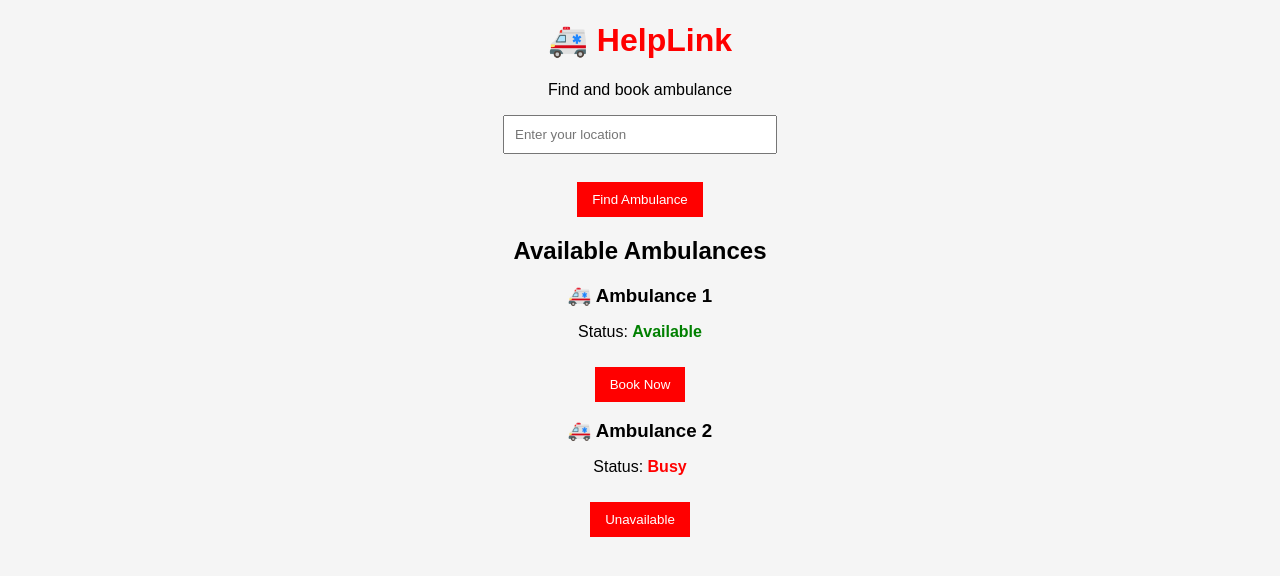
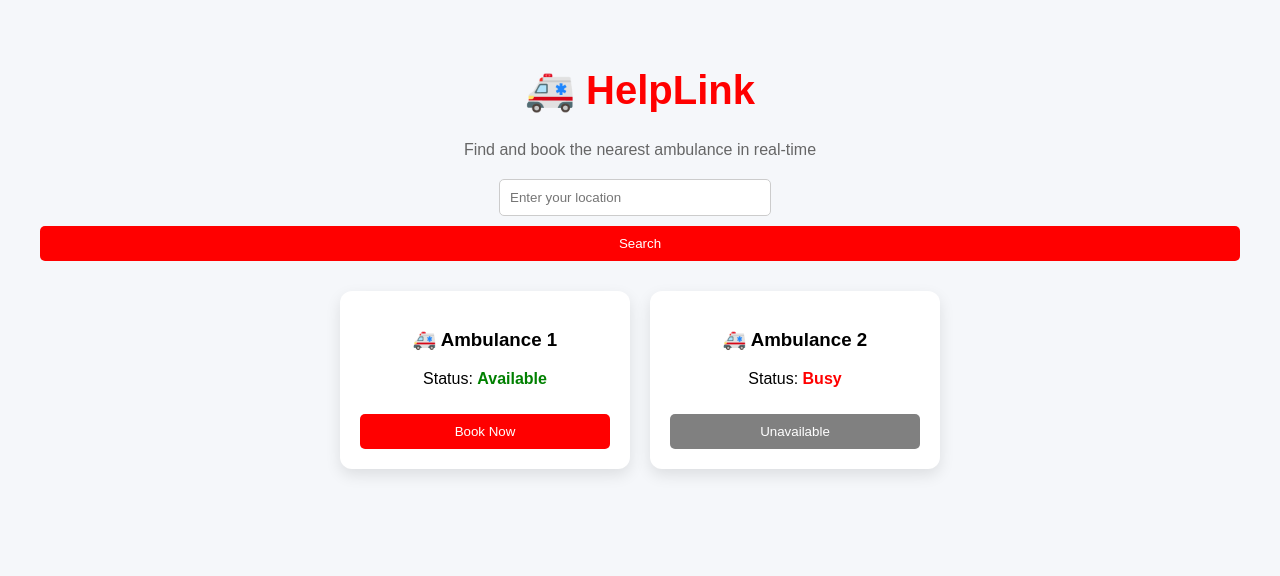
Before and after one commit to HimaniLohani/ambulance-trekker, a React (Create React App) app in the folder frontend/: page / in a window 1280 px wide. Shown: the top 576 px of the page. Built offline with nearby package versions, Linux system fonts and the light colour scheme.

Commit message:
added frontend properly

```diff
--- a/frontend/src/App.css
+++ b/frontend/src/App.css
@@ -1,34 +1,62 @@
 body {
+  margin: 0;
   font-family: Arial;
-  text-align: center;
-  background-color: #f5f5f5;
+  background: #f5f7fa;
 }
 
-div {
-  margin: 10px;
+.container {
+  text-align: center;
+  padding: 40px;
+}
+
+h1 {
+  color: red;
+  font-size: 40px;
+}
+
+.subtitle {
+  color: #666;
+  margin-bottom: 20px;
 }
 
 input {
   padding: 10px;
   width: 250px;
+  border-radius: 5px;
+  border: 1px solid #ccc;
+  margin-right: 10px;
 }
 
-button {
+.search-btn {
   padding: 10px 15px;
-  margin-top: 10px;
+  background: red;
+  color: white;
   border: none;
-  background-color: red;
-  color: white;
+  border-radius: 5px;
   cursor: pointer;
 }
 
-h1 {
-  color: red;
+.card-container {
+  display: flex;
+  justify-content: center;
+  gap: 20px;
+  flex-wrap: wrap;
+  margin-top: 30px;
 }
 
-h3 {
-  margin-bottom: 5px;
+.card {
+  background: white;
+  padding: 20px;
+  width: 250px;
+  border-radius: 12px;
+  box-shadow: 0 6px 15px rgba(0,0,0,0.1);
+  transition: transform 0.2s;
 }
+
+.card:hover {
+  transform: scale(1.05);
+}
+
 .available {
   color: green;
   font-weight: bold;
@@ -38,3 +66,18 @@ h3 {
   color: red;
   font-weight: bold;
 }
+
+button {
+  margin-top: 10px;
+  padding: 10px;
+  width: 100%;
+  border: none;
+  background: red;
+  color: white;
+  border-radius: 5px;
+  cursor: pointer;
+}
+
+button:disabled {
+  background: gray;
+}
--- a/frontend/src/App.js
+++ b/frontend/src/App.js
@@ -1,38 +1,39 @@
 import "./App.css";
+
 function App() {
-
   const ambulances = [
     { name: "Ambulance 1", status: "Available" },
     { name: "Ambulance 2", status: "Busy" }
   ];
 
   return (
-    <div>
+    <div className="container">
       <h1>🚑 HelpLink</h1>
-      <p>Find and book ambulance</p>
+      <p className="subtitle">
+        Find and book the nearest ambulance in real-time
+      </p>
 
       <input type="text" placeholder="Enter your location" />
-      <br /><br />
+      <button className="search-btn">Search</button>
 
-      <button>Find Ambulance</button>
-
-      <h2>Available Ambulances</h2>
-
+      <div className="card-container">
         {ambulances.map((item, index) => (
           <div className="card" key={index}>
             <h3>🚑 {item.name}</h3>
+
             <p>
               Status:{" "}
               <span className={item.status === "Available" ? "available" : "busy"}>
                 {item.status}
               </span>
             </p>
+
             <button disabled={item.status === "Busy"}>
               {item.status === "Available" ? "Book Now" : "Unavailable"}
             </button>
           </div>
         ))}
-
+      </div>
     </div>
   );
 }
```
Lines whose indentation alone changed are shown as unchanged.
